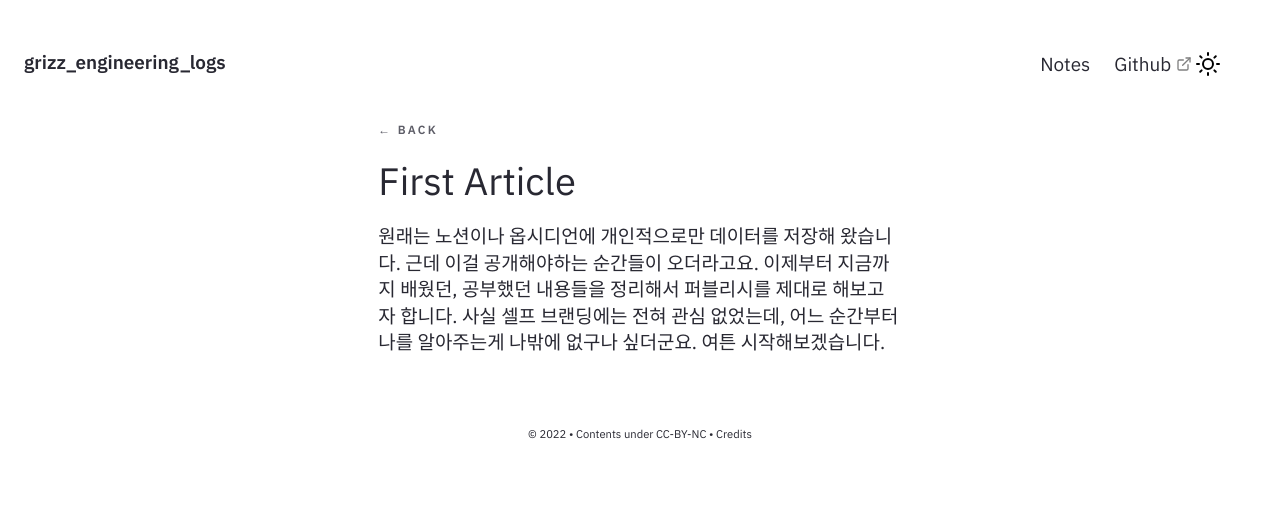
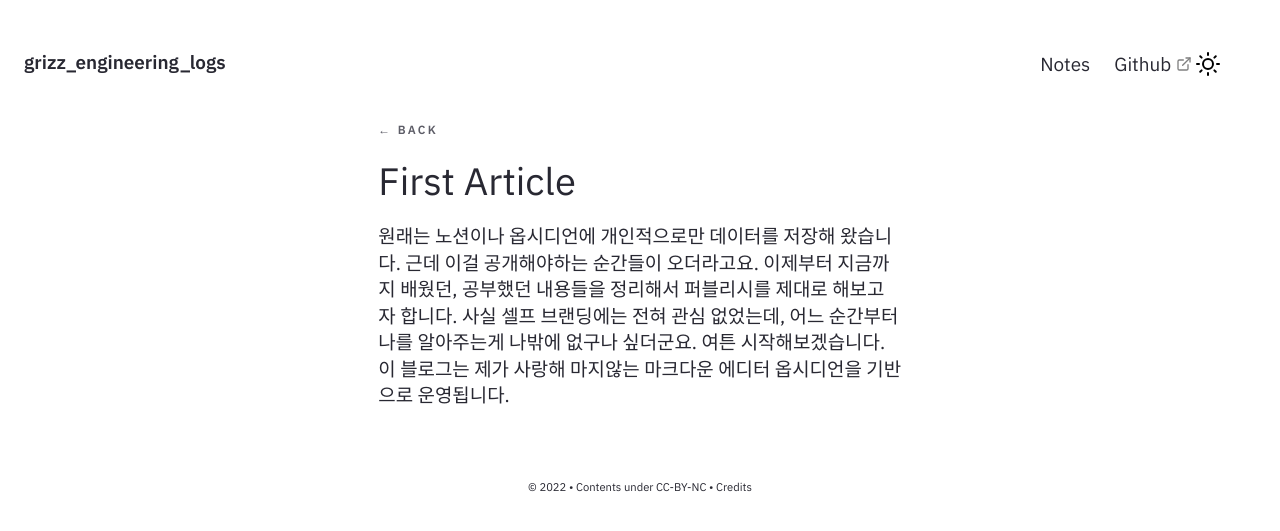
Before and after one commit to timbergrizz/timbergrizz.github.io, a Jekyll site: the page built from _notes/Public/First Article.md, in a window 1280 px wide. Shown: the top 531 px of the page. Built offline with Jekyll 4.4.1, drawn with Linux system fonts in a browser that asks for light colours.

Commit message:
why it does not work

```diff
--- a/_notes/Public/First Article.md
+++ b/_notes/Public/First Article.md
@@ -8,3 +8,4 @@ date : 28-10-2022
 이제부터 지금까지 배웠던, 공부했던 내용들을 정리해서 퍼블리시를 제대로 해보고자 합니다.
 사실 셀프 브랜딩에는 전혀 관심 없었는데, 어느 순간부터 나를 알아주는게 나밖에 없구나 싶더군요.
 여튼 시작해보겠습니다.
+이 블로그는 제가 사랑해 마지않는 마크다운 에디터 옵시디언을 기반으로 운영됩니다.
```
